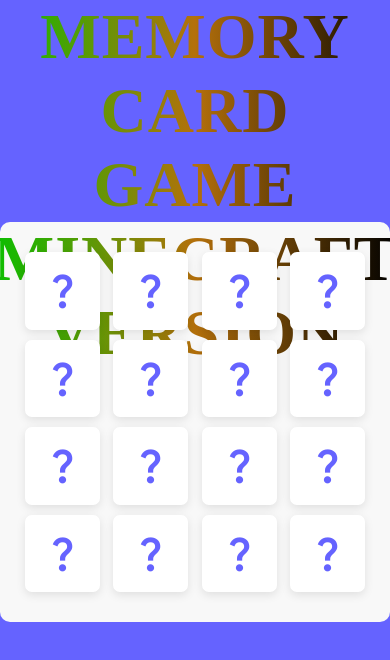
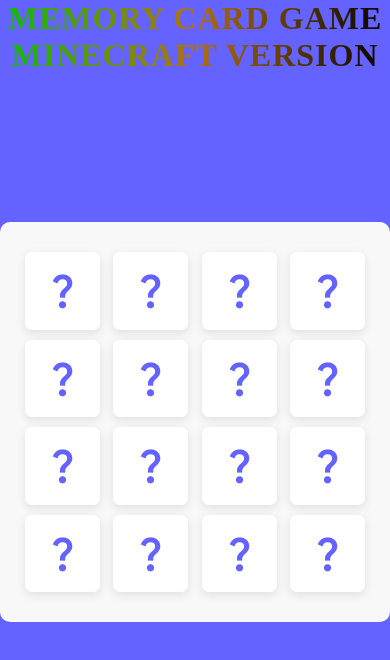
Before and after one commit to UKNOWNByAnxer/MemoryCardGame, a plain HTML site: page index.html in a window 390 px wide. Drawn offline with Linux system fonts and the light colour scheme; a web font is replaced by a local one.

Commit message:
Update styles.css

```diff
--- a/styles.css
+++ b/styles.css
@@ -130,3 +130,9 @@ h1{
         font-size: 4rem;
     }
 }
+
+@media (max-width: 550px) {
+    h1{
+        font-size: 2rem;
+    }
+}
```
